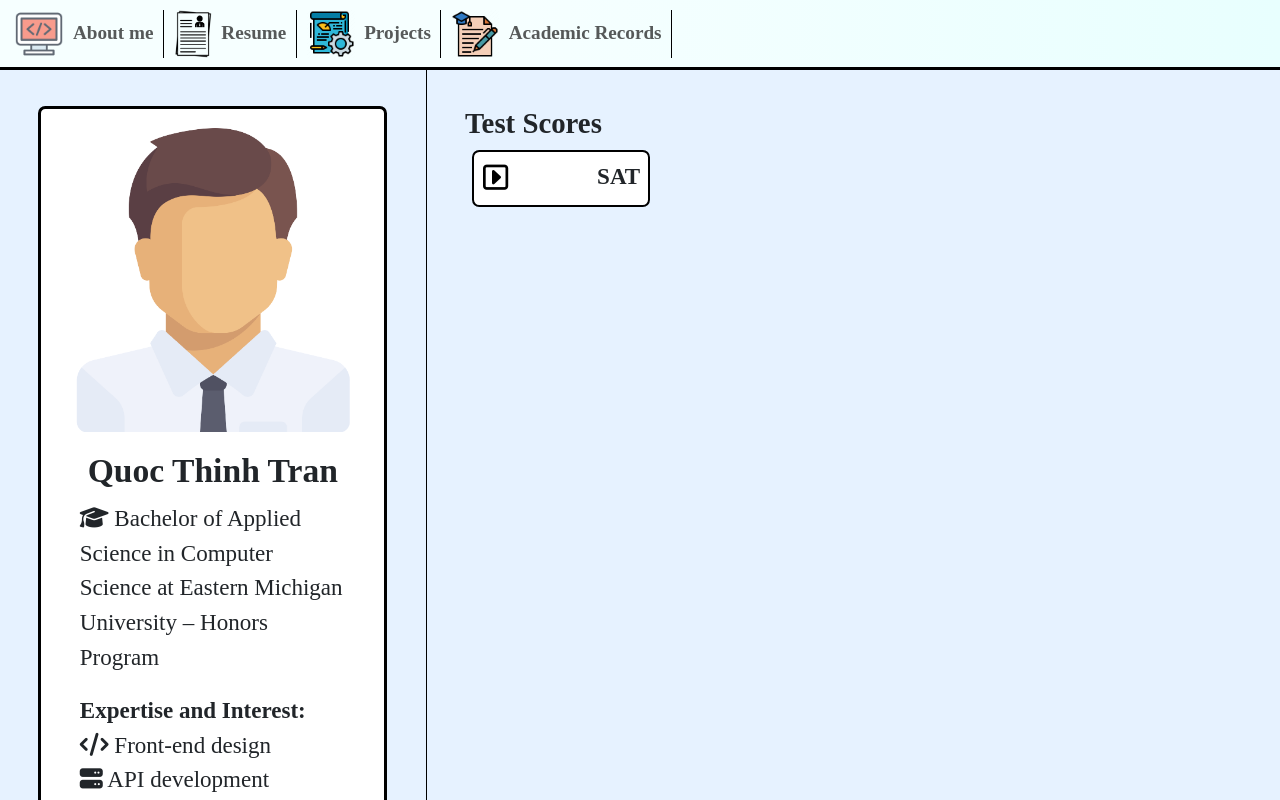
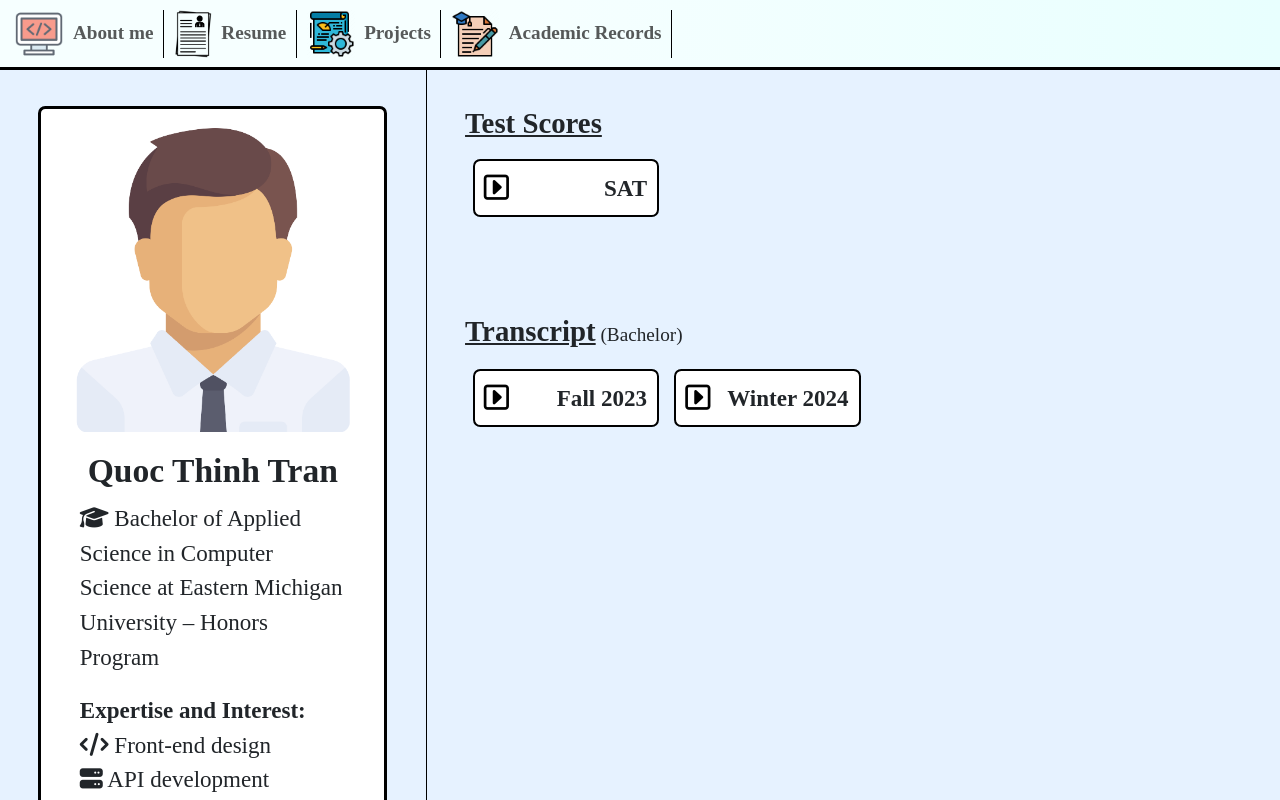
Before and after one commit to mtran05/personal-website, a React (Create React App) app: page /academic in a window 1280 px wide. Shown: the top 800 px of the page. Built offline with nearby package versions, Linux system fonts and the light colour scheme; a web font is replaced by a local one.

Commit message:
updated academic records

```diff
--- a/src/Components/SubMain/Academic.js
+++ b/src/Components/SubMain/Academic.js
@@ -1,6 +1,7 @@
 import { useEffect } from 'react';
 import { toggle } from './../../App.js';
 import '../../StyleSheets/OptionStyle/academic.css';
+import emu from './../../Images/emu.png';
 
 export default function Academic() {
 
@@ -12,19 +13,116 @@ export default function Academic() {
 
     return(
         <div id="academic">
-            <div class="h4 fw-bold">Test Scores</div>
+            <div class="h4 fw-bold text-decoration-underline">Test Scores</div>
             <div class="collection">
-                <div class="card rounded fw-bold">
+                <div class="card rounded">
                     <a href="#" onClick={e => e.preventDefault()} onFocus={() => {toggle("#sat")}} onBlur={() => {toggle("#sat")}}><i class="fa fa-caret-square-o-right"></i></a>
-                    <span class="card-text">SAT</span>
+                    <span class="card-text fw-bold">SAT</span>
                     <div id="sat" class="hidden rounded">
                         EBRW: 630<br/>
                         Math: 800<br/>
                         Total: 1430
                     </div>
                 </div>
+            </div>
 
+            <div id="transcript"><span class="h4 fw-bold text-decoration-underline">Transcript</span></div>
+            <div class="collection">
+                <div class="card rounded">
+                    <a href="#" onClick={e => e.preventDefault()} onFocus={() => {getData("fall 2023", "#fa23"); toggle("#fa23")}}><i class="fa fa-caret-square-o-right"></i></a>
+                    <span class="card-text fw-bold">Fall 2023</span>
+                    <div id="fa23" class="hidden rounded content">
+                    </div>
+                </div>
+
+                <div class="card rounded">
+                    <a href="#" onClick={e => e.preventDefault()} onFocus={() => {getData("winter 2024", "#wi24"); toggle("#wi24")}}><i class="fa fa-caret-square-o-right"></i></a>
+                    <span class="card-text fw-bold">Winter 2024</span>
+                    <div id="wi24" class="hidden rounded content">
+                    </div>
+                </div>
             </div>
         </div>
     );
 }
+
+//------------------------------------------------------------------------------------------------------------------------------------
+
+export async function getData(target, element, logo=null) {
+    if(!document.querySelector(`${element}`).innerHTML) {
+        let data = (await (await fetch(`https://p-website-backend-2bab0b8dbecb.herokuapp.com/academic/${target}`)).json())[0];
+        //console.log(data);
+
+        if(logo) {console.log("hey")}
+
+        let button = document.createElement("a");
+        button.setAttribute("href", "#");
+        let icon = document.createElement("i");
+        icon.setAttribute("class", "fa fa-close");
+        button.appendChild(icon);
+        button.addEventListener("click", e => {e.preventDefault(); toggle(`${element}`);});
+        document.querySelector(`${element}`).appendChild(button);
+
+        let bold = document.createElement("strong");
+        bold.appendChild(document.createTextNode(String(data.term).toUpperCase()));
+        document.querySelector(`${element}`).appendChild(bold);
+        document.querySelector(`${element}`).appendChild(document.createElement("br"));
+        document.querySelector(`${element}`).appendChild(document.createTextNode(`Total credits: ${data.term_credits} hours`));
+        document.querySelector(`${element}`).appendChild(document.createElement("br"));
+        document.querySelector(`${element}`).appendChild(document.createTextNode(`GPA: ${data.term_gpa}`));
+
+        let table = document.createElement("table");
+        table.setAttribute("class", "table table-hover mt-2");
+        let thead = document.createElement("thead");
+        let tbody = document.createElement("tbody");
+        tbody.setAttribute("class", "table-group-divider");
+
+        let row = document.createElement("tr");
+        let col0 = document.createElement("th");
+            col0.setAttribute("scope", "col");
+            col0.appendChild(document.createTextNode("Course"));
+        let col1 = document.createElement("th");
+            col1.setAttribute("scope", "col");
+            col1.appendChild(document.createTextNode("Description"));
+        let col2 = document.createElement("th");
+            col2.setAttribute("scope", "col");
+            col2.setAttribute("class", "text-center");
+            col2.appendChild(document.createTextNode("Credits"));
+        let col3 = document.createElement("th");
+            col3.setAttribute("scope", "col");
+            col3.setAttribute("class", "text-center");
+            col3.appendChild(document.createTextNode("Grade"));
+        row.appendChild(col0);
+        row.appendChild(col1);
+        row.appendChild(col2);
+        row.appendChild(col3);
+        thead.appendChild(row);
+        table.appendChild(thead);
+
+        for(let e of data["info"]) {
+            let row = document.createElement("tr");
+
+            let col0 = document.createElement("td");
+            col0.appendChild(document.createTextNode(e.course_id));
+
+            let col1 = document.createElement("td");
+            col1.appendChild(document.createTextNode(e.course_description));
+
+            let col2 = document.createElement("td");
+            col2.setAttribute("class", "text-center");
+            col2.appendChild(document.createTextNode(e.credit_hours));
+
+            let col3 = document.createElement("td");
+            col3.setAttribute("class", "text-center");
+            col3.appendChild(document.createTextNode(e.grade));
+
+            row.appendChild(col0);
+            row.appendChild(col1);
+            row.appendChild(col2);
+            row.appendChild(col3);
+            tbody.appendChild(row);
+        }
+        table.appendChild(tbody);
+        document.querySelector(`${element}`).appendChild(table);
+    }
+}
--- a/src/StyleSheets/OptionStyle/academic.css
+++ b/src/StyleSheets/OptionStyle/academic.css
@@ -4,21 +4,26 @@
 
 #academic .collection {
     display: grid;
-    grid-template-columns: repeat(auto-fill, 10rem);
+    grid-template-columns: repeat(auto-fill, 10.5rem);
+    margin-bottom: 10%;
+    margin-top: 1rem;
 }
 
 #academic .card {
     border: 0.15rem solid black;
-    padding: 4%;
     height: 3rem;
     overflow: initial;
+    display: grid;
+    padding-right: 5%;
+    margin-bottom: 1rem;
 }
 
 #academic .card-text {
     text-align: end;
+    align-self: center;
 }
 
-#academic a {
+.card>a {
     position: absolute;
     left: 5%;
     top: 10%;
@@ -27,14 +32,44 @@
     margin-right: 0.4rem;
 }
 
+#transcript::after {
+    content: " (Bachelor)";
+    font-size: 1rem;
+}
+
 /*---------------------------------------------------------------------------------------------------------------------------------------------------------------*/
 
 #sat {
-    position: absolute;
     border: 0.15rem solid black;
     background: white;
-    top: -60%;
-    left: 30%;
+    position: fixed;
+    top: 50%;
+    left: 50%;
+    z-index: 99;
+    transform: translate(-50%, -50%);
+    box-shadow: 0 0 2rem grey;
     padding: 0.2rem;
     min-width: 10rem;
 }
+
+#academic .content {
+    border: 0.15rem solid black;
+    background: white;
+    position: fixed;
+    top: 50%;
+    left: 50%;
+    z-index: 9999;
+    transform: translate(-50%, -50%);
+    box-shadow: 0 0 2rem grey;
+    padding: 0.6rem;
+    overflow-y: auto;
+    max-height: 96vh;
+}
+
+.content a {
+    font-size: 1.5rem;
+    color: black;
+    position: absolute;
+    top: 0.4rem;
+    right: 1rem;
+}
```
Also changed, not shown: src/Images/emu.png (added), src/Images/emu0.png (added).
